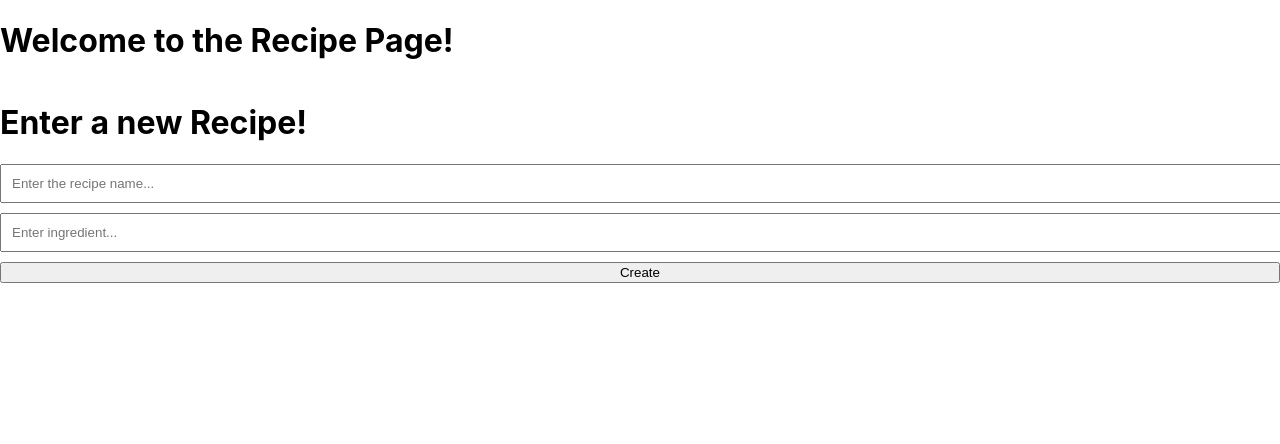
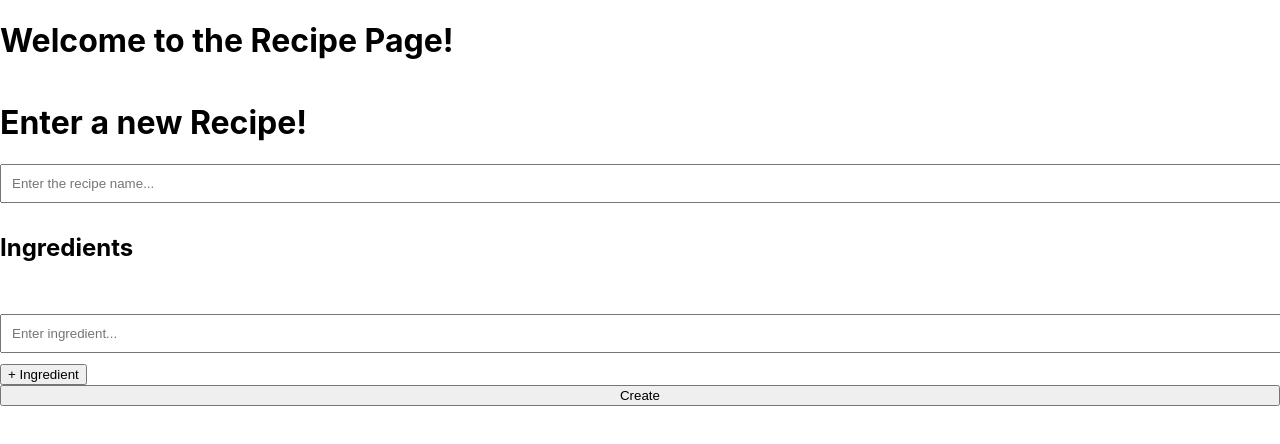
Before and after one commit to atranchida/recipe-book, a React (Create React App) app: page / in a window 1280 px wide. Shown: the top 444 px of the page. Built offline with nearby package versions, Linux system fonts and the light colour scheme.

Commit message:
gets adding the ingredients working

```diff
--- a/src/App.tsx
+++ b/src/App.tsx
@@ -1,12 +1,16 @@
-import React from 'react';
+import React, {useState, ChangeEvent} from 'react';
 import './App.css';
 import RecipeForm from './components/RecipeForm';
+import { Recipe } from './interfaces/Recipe';
 
 const Welcome = () => {
   return <h1>Welcome to the Recipe Page!</h1>
 };
 
 const App = () => {
+  const [recipes, setRecipes] = useState<Array<Recipe>>([]);
+  const [recipeValue, setRecipeValue] = useState("");
+
   return (
     <div>
       <Welcome />
--- /dev/null
+++ b/src/components/IngredientList.tsx
@@ -0,0 +1,23 @@
+import React from "react";
+import { Ingredient } from "../interfaces/Ingredient";
+import IngredientListItem from "./IngredientListItem";
+
+interface Props {
+    ingredients: Ingredient[];
+}
+
+const IngredientList = ({ingredients} : Props) => {
+    return (
+        <ul>
+            {ingredients.map(ingredient => (
+                <IngredientListItem
+                    ingredient={{
+                        name: ingredient.name
+                    }}
+                    />
+            ))}
+        </ul>
+    );
+};
+
+export default IngredientList;
--- /dev/null
+++ b/src/components/IngredientListItem.tsx
@@ -0,0 +1,13 @@
+import React from "react";
+import { Ingredient } from "../interfaces/Ingredient";
+import RecipeForm from "./RecipeForm";
+
+interface Props {
+    ingredient: Ingredient;
+}
+
+const IngredientListItem = ({ ingredient }: Props) => {
+    return <li>{ingredient.name}</li>
+};
+
+export default IngredientListItem;
--- a/src/components/RecipeForm.tsx
+++ b/src/components/RecipeForm.tsx
@@ -1,12 +1,45 @@
-import React, { HTMLProps, ChangeEvent } from "react";
-import styles from '../css/RecipeForm.module.css'
+import React, { useState, ChangeEvent, MouseEvent } from "react";
+import styles from '../css/RecipeForm.module.css';
+import { Ingredient } from "../interfaces/Ingredient";
+import IngredientList from "./IngredientList";
 
 const RecipeForm = () => {
+
+    const [ingredients, setIngredients] = useState<Array<Ingredient>>([]);
+    const [ingredient, setIngredient] = useState("");
+
+    const handleAddIngredient = (event: MouseEvent<HTMLButtonElement>) => {
+        event.preventDefault();
+
+        setIngredients(previousIngredients => [
+          ...previousIngredients,
+          {
+            name: ingredient
+          }
+        ]);
+
+        setIngredient("");
+      };
+
+      const handleChange = (event: ChangeEvent<HTMLInputElement>) => {
+        setIngredient(event.currentTarget.value);
+      };
+
+
     return (
         <form className={styles.RecipeForm}>
             <h1>Enter a new Recipe!</h1>
-            <input placeholder="Enter the recipe name..."/>
-            <input placeholder="Enter ingredient..." />
+            <input
+                placeholder="Enter the recipe name..."
+            />
+            <h2>Ingredients</h2>
+            <IngredientList ingredients={ingredients} />
+            <div>
+                <input placeholder="Enter ingredient..."
+                      onChange={handleChange}
+                      value={ingredient}/>
+                <button onClick={handleAddIngredient}>+ Ingredient</button>
+            </div>
             <button >Create</button>
         </form>
     );
```
